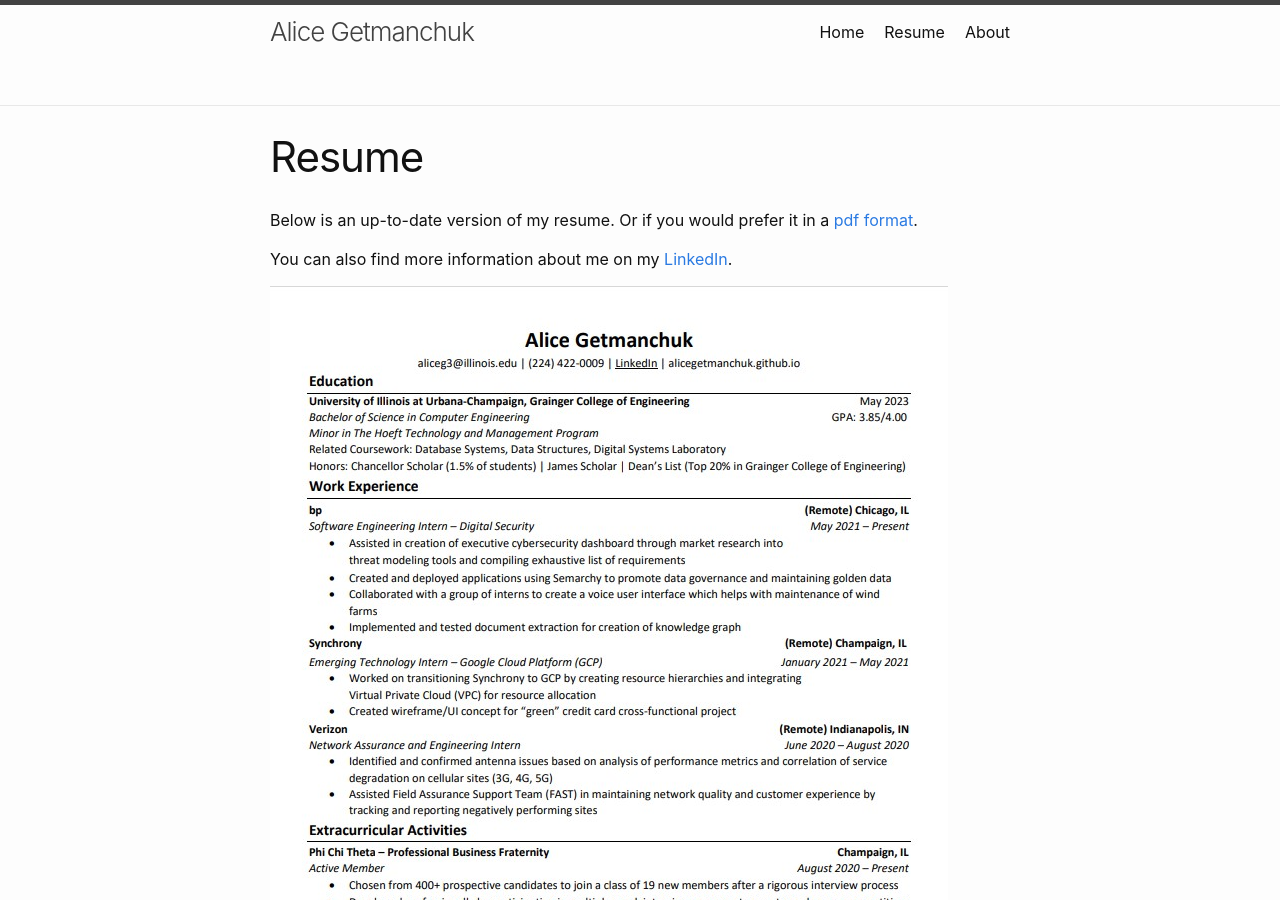
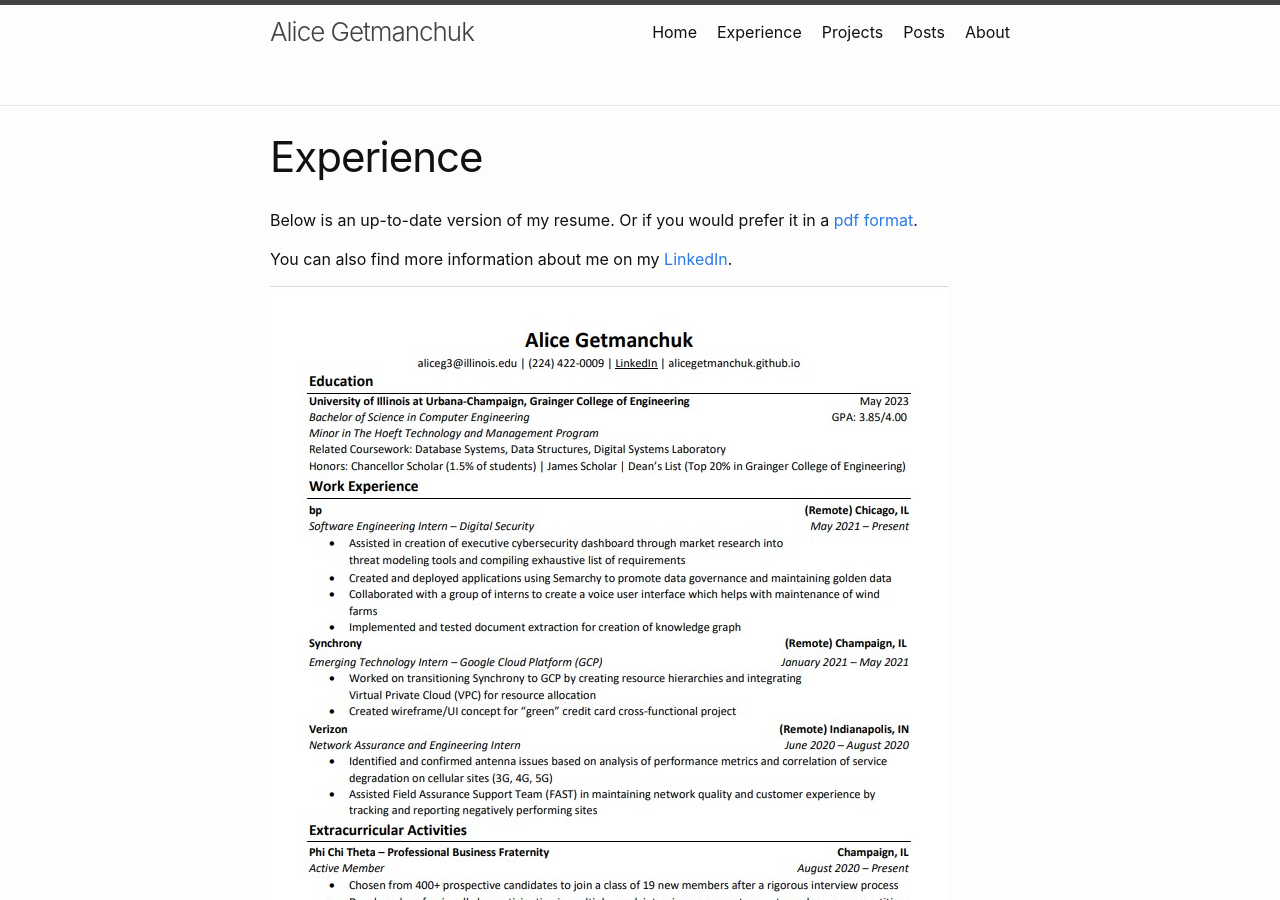
Before and after one commit to alicegetmanchuk/alicegetmanchuk.github.io, a Jekyll site: the page built from experience.md, in a window 1280 px wide and 900 px high. Built offline with Jekyll 4.4.1, drawn with Linux system fonts in a browser that asks for light colours.

Commit message:
Changed resume to experience and changed nav bar

```diff
--- a/_config.yml
+++ b/_config.yml
@@ -39,7 +39,9 @@ plugins:
 
 header_pages:
   - index.md
-  - resume.md
+  - experience.md
+  - projects.md
+  - posts.md
   - about.md
 
 markdown: kramdown
--- a/resume.md
+++ b/experience.md
@@ -1,7 +1,7 @@
 ---
 layout: page
-title: Resume
-permalink: /resume/
+title: Experience
+permalink: /Experience/
 position: 2
 ---
 
```
Also changed, not shown: about.md (+1 -1 lines), posts.md (+1 -1 lines), projects.md (added, +7 -0 lines).
